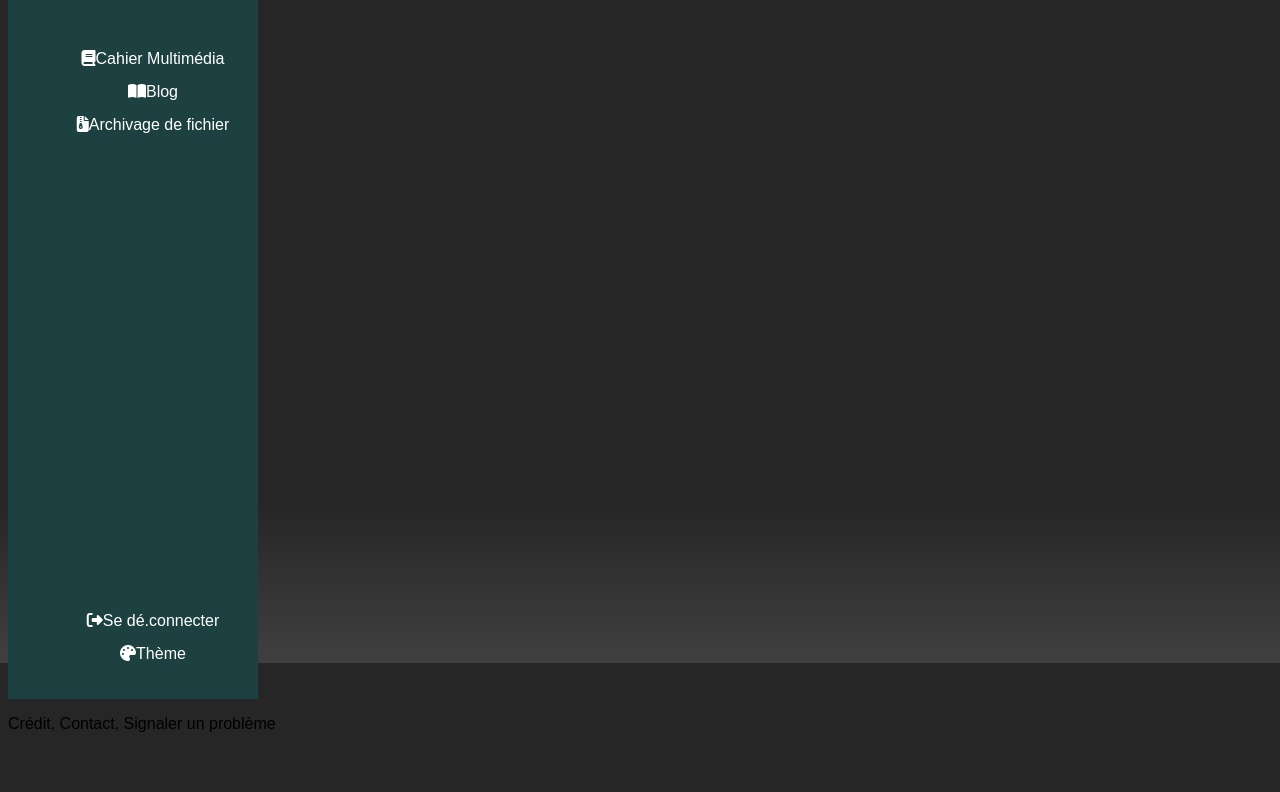
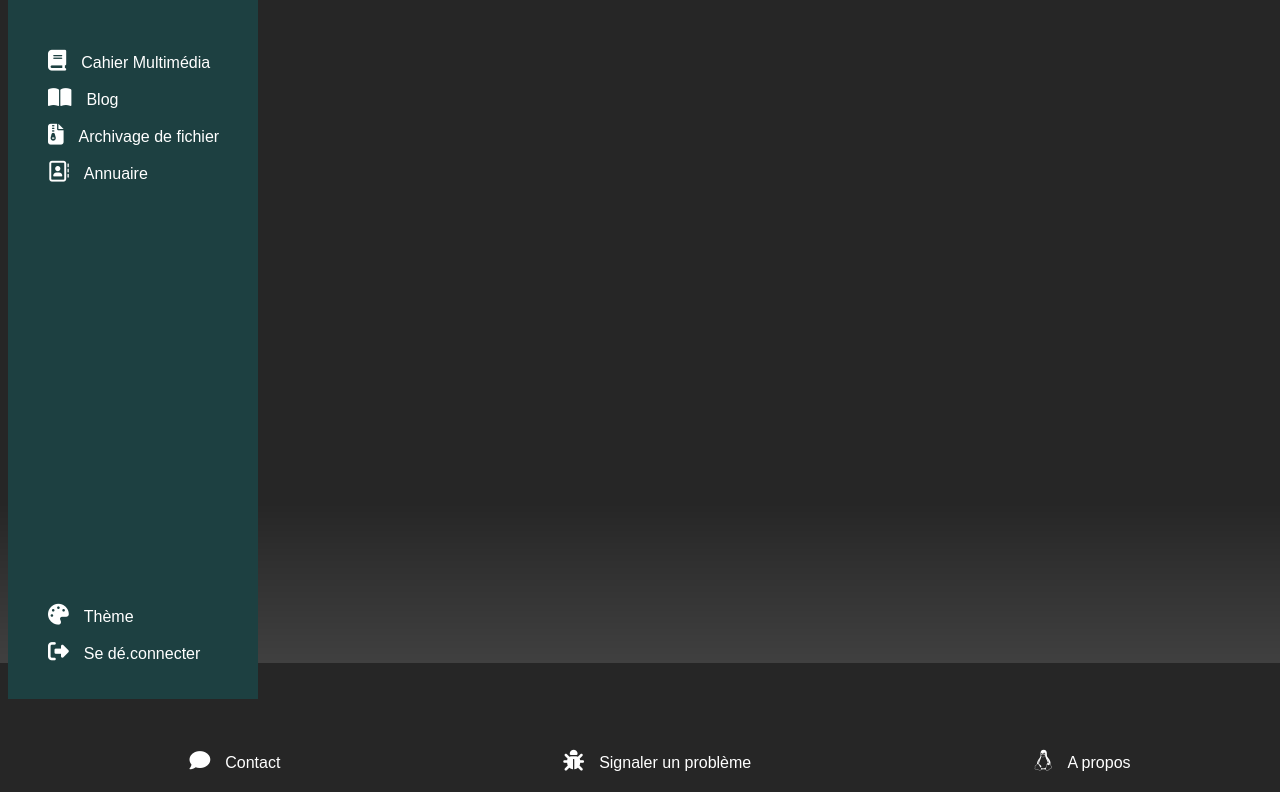
Before and after one commit to MatteoLanglois/ProjetWebL1, a PHP site: page / in a window 1280 px wide. Shown: the part 137-929 px from the top of the page. Before the commit the page ends 869 px from the top, so only its background shows below. Run offline with PHP 8.4, Linux system fonts and the light colour scheme; some libraries are stand-ins or nearby versions; grey boxes are pictures that could not be loaded.

Commit message:
Add some Icons

```diff
--- a/index.html
+++ b/index.html
@@ -18,19 +18,23 @@
 
     <nav>
       <ul>
-        <li><i class="fas fa-book"></i>Cahier Multimédia</li>
-        <li><i class="fas fa-book-open"></i>Blog</li>
-        <li><i class="fas fa-file-archive"></i>Archivage de fichier</li>
+        <li><i class="fas fa-book icone"></i>Cahier Multimédia</li>
+        <li><i class="fas fa-book-open icone"></i>Blog</li>
+        <li><i class="fas fa-file-archive icone"></i>Archivage de fichier</li>
+        <li><i class="far fa-address-book icone"></i>Annuaire</li>
       </ul>
       <ul>
-        <li><i class="fas fa-sign-out-alt"></i>Se dé.connecter</li>
-        <li><i class="fas fa-palette"></i>Thème</li>
+        <li><i class="fas fa-palette icone"></i>Thème</li>
+        <li><i class="fas fa-sign-out-alt icone"></i>Se dé.connecter</li>
       </ul>
     </nav>
 
     <footer>
-      <p>Crédit, Contact, Signaler un problème</p>
-
+      <ul>
+        <li><i class="fas fa-comment icone"></i>Contact</li>
+        <li><i class="fas fa-bug icone"></i>Signaler un problème</li>
+        <li><i class="fab fa-linux icone"></i>A propos</li>
+      </ul>
     </footer>
 
   </body>
--- a/style.css
+++ b/style.css
@@ -11,6 +11,7 @@ header {
 }
 
 .Title {
+  background-color: inherit;
   color: white;
   text-align: center;
   width: 80%;
@@ -29,7 +30,7 @@ nav {
   display: flex;
   flex-direction: column;
   justify-content: space-between;
-  text-align: center;
+  text-align: left;
 }
 
 ul {
@@ -43,3 +44,14 @@ li {
   margin-top: 15px;
   margin-left: 0px;
 }
+
+footer ul {
+  display: flex;
+  flex-direction: row;
+  justify-content: space-around;
+}
+
+.icone {
+  font-size: 1.3em;
+  margin-right: 15px;
+}
```
